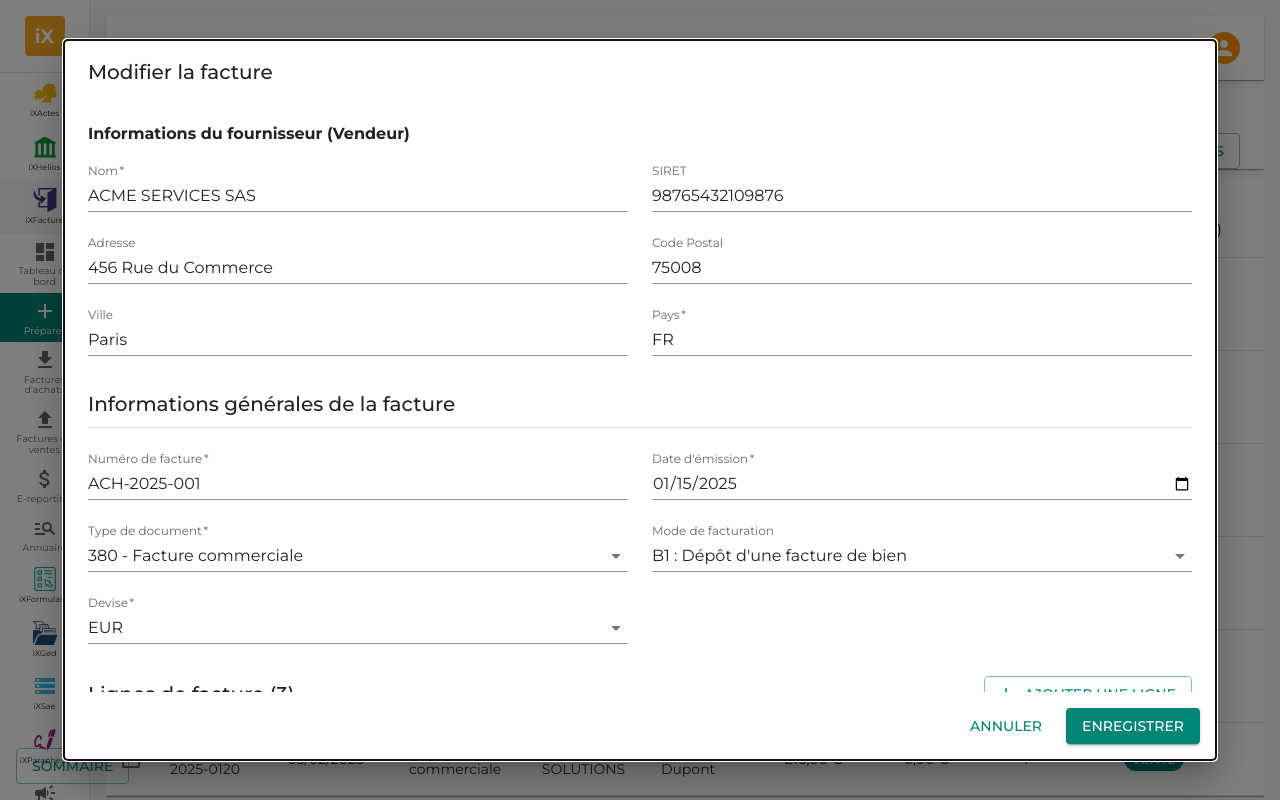
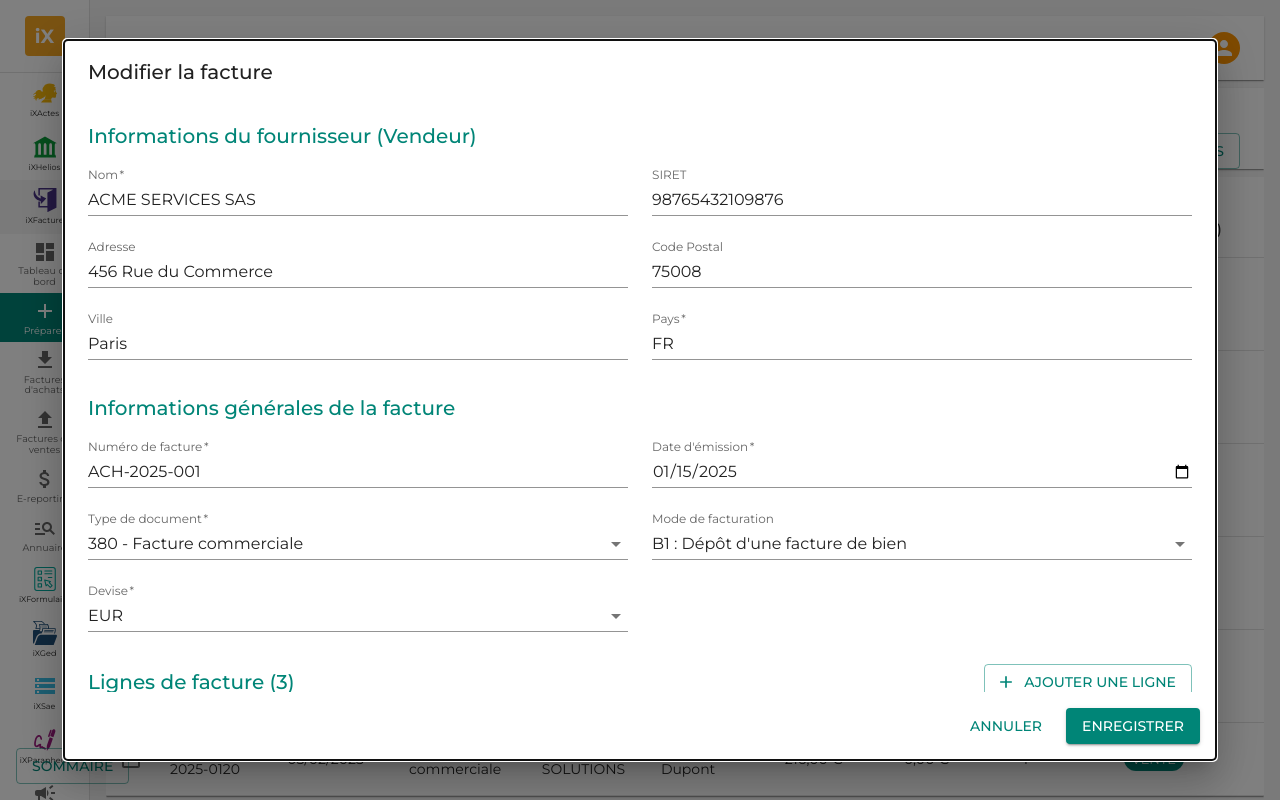
Before and after one commit to Saelian/maquettes_mui, a React (Vite) app: page /preparer-ixfacture in a window 1280 px wide. Both pictures are taken after a click on the element 685 px from the left and 304 px from the top of the page. Built offline with nearby package versions, Linux system fonts and the light colour scheme.

Commit message:
Preparer - Typos

```diff
--- a/src/composants/factures/GestionLignesFacture.tsx
+++ b/src/composants/factures/GestionLignesFacture.tsx
@@ -115,7 +115,7 @@ export const GestionLignesFacture = ({
   return (
     <Box sx={{ display: 'flex', flexDirection: 'column', gap: 2 }}>
       <Box sx={{ display: 'flex', justifyContent: 'space-between', alignItems: 'center' }}>
-        <Typography variant="h6">
+        <Typography variant="h6" color="primary">
           Lignes de facture ({lignes.length})
         </Typography>
         <Button
@@ -130,8 +130,8 @@ export const GestionLignesFacture = ({
 
       {/* Tableau des lignes existantes */}
       {lignes.length > 0 && (
-        <TableContainer component={Paper} sx={{ borderRadius: 0 }}>
-          <Table size="small">
+        <TableContainer sx={{ borderRadius: 0 }}>
+          <Table>
             <TableHead>
               <TableRow>
                 <TableCell>N°</TableCell>
@@ -149,7 +149,7 @@ export const GestionLignesFacture = ({
                 <TableRow key={index}>
                   <TableCell>{ligne.numeroLigne}</TableCell>
                   <TableCell>
-                    <Typography variant="body2" sx={{ fontWeight: 'bold' }}>
+                    <Typography variant="body2" >
                       {ligne.article.nom}
                     </Typography>
                     {ligne.article.description && (
@@ -163,7 +163,7 @@ export const GestionLignesFacture = ({
                   <TableCell align="right">
                     {ligne.prixUnitaireNet.toFixed(2)} €
                   </TableCell>
-                  <TableCell align="right" sx={{ fontWeight: 'bold' }}>
+                  <TableCell align="right" >
                     {ligne.montantNet.toFixed(2)} €
                   </TableCell>
                   <TableCell align="right">
@@ -318,11 +318,7 @@ export const GestionLignesFacture = ({
                   readOnly: true,
                   endAdornment: '€',
                 }}
-                sx={{
-                  '& .MuiInputBase-input': {
-                    fontWeight: 'bold',
-                  },
-                }}
+
               />
             </Box>
 
--- a/src/maquettes/ConsultationAnnuaireIXFacture.tsx
+++ b/src/maquettes/ConsultationAnnuaireIXFacture.tsx
@@ -22,17 +22,12 @@ import {
   DialogTitle,
   DialogContent,
   DialogActions,
-  Divider,
   List,
   ListItem,
   ListItemText,
-  Accordion,
-  AccordionSummary,
-  AccordionDetails,
+
 } from '@mui/material';
-import {
-  ExpandMore as ExpandMoreIcon,
-} from '@mui/icons-material';
+
 import {
   Search as SearchIcon,
   Language as LanguageIcon,
--- a/src/maquettes/PrepareriXFacture.tsx
+++ b/src/maquettes/PrepareriXFacture.tsx
@@ -425,7 +425,7 @@ const PrepareriXFacture = () => {
                   </Box>
                 )}
                 <Box>
-                  <Typography variant="subtitle1" sx={{ fontWeight: 'bold', mb: 2 }}>{factureActive.typeFacture === 'VENTE' ? 'Informations du client (Acheteur)' : 'Informations du fournisseur (Vendeur)'}</Typography>
+                  <Typography variant="h6" color='primary' sx={{  mb: 2 }}>{factureActive.typeFacture === 'VENTE' ? 'Informations du client (Acheteur)' : 'Informations du fournisseur (Vendeur)'}</Typography>
                   <Box sx={{ display: 'grid', gridTemplateColumns: { xs: '1fr', md: '1fr 1fr' }, gap: 3 }}>
                     <ChampFactureAvecCode codeBT={factureActive.typeFacture === 'VENTE' ? 'BT-44' : 'BT-27'} label="Nom" obligatoire textFieldProps={{ value: (factureActive.typeFacture === 'VENTE' ? factureActive.acheteur?.nom : factureActive.vendeur?.nom) || '', onChange: (e) => handlePartieChange(factureActive.typeFacture === 'VENTE' ? 'acheteur' : 'vendeur', 'nom', e.target.value) }} />
                     <ChampFactureAvecCode codeBT={factureActive.typeFacture === 'VENTE' ? 'BT-46' : 'BT-29'} label="SIRET" textFieldProps={{ value: (factureActive.typeFacture === 'VENTE' ? factureActive.acheteur?.siret : factureActive.vendeur?.siret) || '', onChange: (e) => handlePartieChange(factureActive.typeFacture === 'VENTE' ? 'acheteur' : 'vendeur', 'siret', e.target.value) }} />
@@ -436,8 +436,8 @@ const PrepareriXFacture = () => {
                   </Box>
                 </Box>
                 <Box>
-                  <Typography variant="h6" gutterBottom>Informations générales de la facture</Typography>
-                  <Divider sx={{ mb: 3 }} />
+                  <Typography variant="h6" color='primary' sx={{  mb: 2 }}>Informations générales de la facture</Typography>
+
                   <Box sx={{ display: 'grid', gridTemplateColumns: { xs: '1fr', md: '1fr 1fr' }, gap: 3 }}>
                     <ChampFactureAvecCode codeBT="BT-1" label="Numéro de facture" obligatoire textFieldProps={{ value: factureActive.numero || '', onChange: (e) => setFactureActive({ ...factureActive, numero: e.target.value }), error: !validerFormatIdentifiant(factureActive.numero || ''), helperText: factureActive.numero && !validerFormatIdentifiant(factureActive.numero) ? 'Format invalide' : '' }} />
                     <ChampFactureAvecCode codeBT="BT-2" label="Date d'émission" obligatoire textFieldProps={{ type: 'date', value: factureActive.dateEmission ? `${factureActive.dateEmission.substring(0, 4)}-${factureActive.dateEmission.substring(4, 6)}-${factureActive.dateEmission.substring(6, 8)}` : '', onChange: (e) => { const [y, m, d] = e.target.value.split('-'); setFactureActive({ ...factureActive, dateEmission: `${y}${m}${d}` }); }, InputLabelProps: { shrink: true } }} />
@@ -448,14 +448,14 @@ const PrepareriXFacture = () => {
                 </Box>
                 <GestionLignesFacture lignes={factureActive.lignes || []} onChange={handleLignesChange} />
                 <Box>
-                  <Typography variant="h6" gutterBottom>Récapitulatif</Typography>
-                  <Divider sx={{ mb: 3 }} />
-                  <Paper sx={{ p: 2, borderRadius: 0 }}>
+                  <Typography variant="h6" color='primary' sx={{  mb: 2 }}>Récapitulatif</Typography>
+
+
                     <Box sx={{ display: 'flex', justifyContent: 'space-between' }}><Typography>Total HT</Typography><Typography sx={{ fontWeight: 'bold' }}>{formaterMontant(factureActive.totaux?.montantTotalHT || 0)}</Typography></Box>
                     <Box sx={{ display: 'flex', justifyContent: 'space-between' }}><Typography>Total TVA</Typography><Typography sx={{ fontWeight: 'bold' }}>{formaterMontant(factureActive.totaux?.montantTotalTVA || 0)}</Typography></Box>
                     <Divider sx={{ my: 1 }} />
                     <Box sx={{ display: 'flex', justifyContent: 'space-between' }}><Typography variant="h6">Total TTC</Typography><Typography variant="h6" sx={{ fontWeight: 'bold' }}>{formaterMontant(factureActive.totaux?.montantTotalTTC || 0)}</Typography></Box>
-                  </Paper>
+
                 </Box>
               </Box>
             ) : (
```
